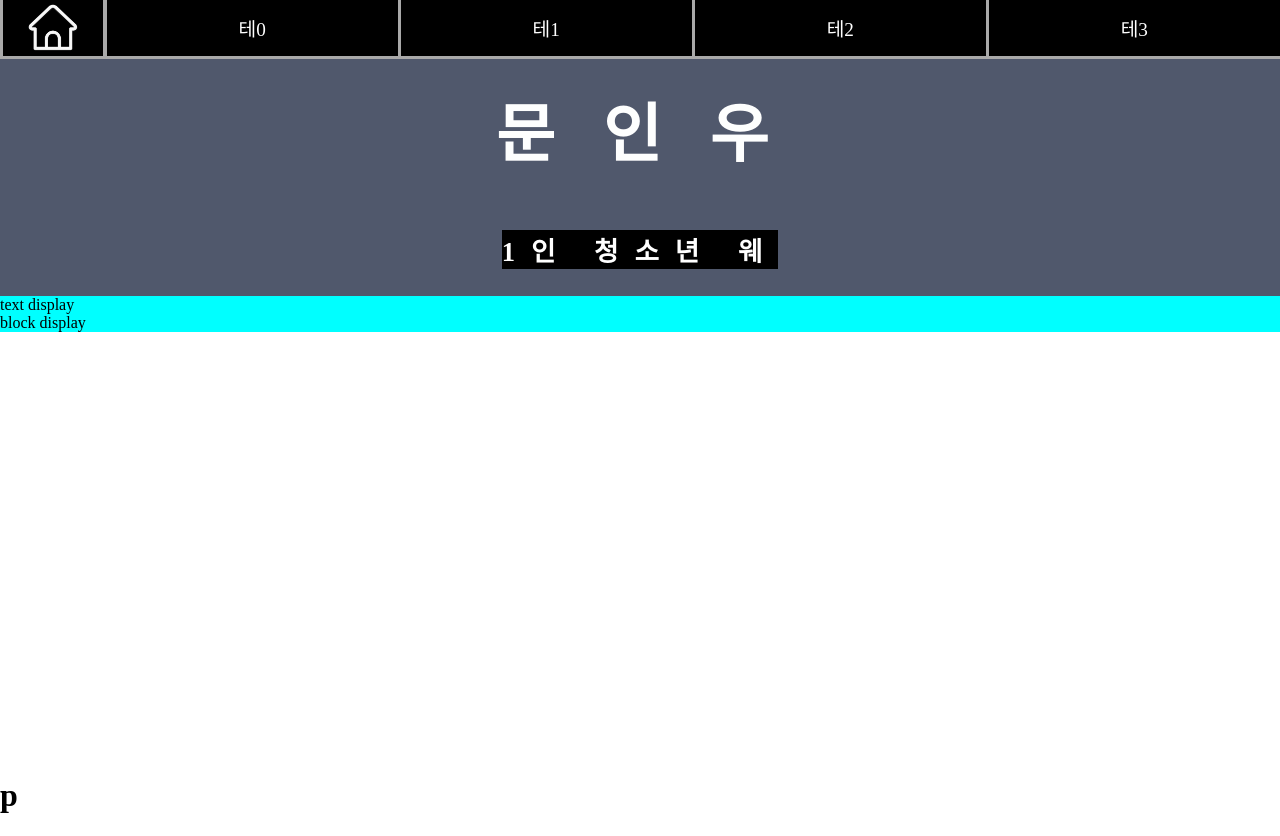
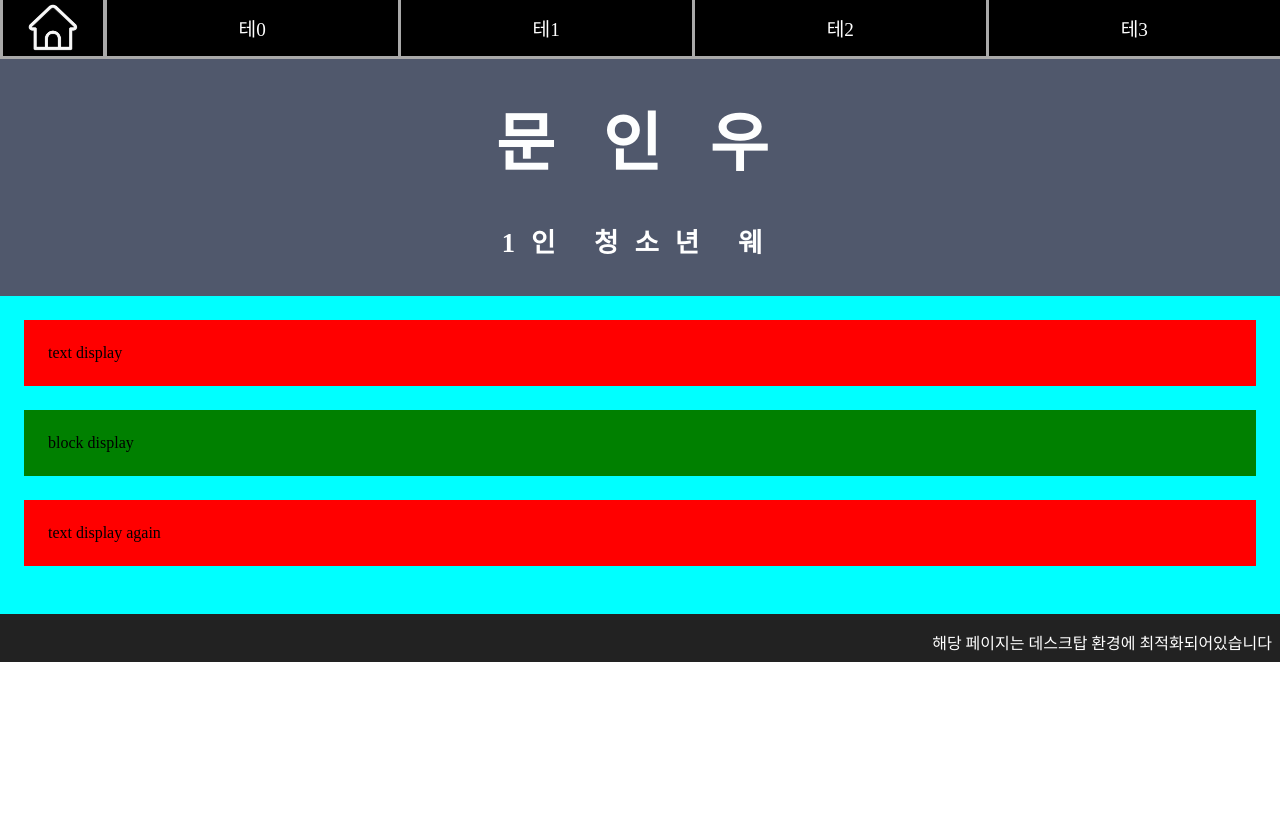
Before and after one commit to modabada/ReactWeb, a React (Create React App) app: page / in a window 1280 px wide. After the commit the page ends 800 px from the top, so only its background shows below. Built offline with nearby package versions, Linux system fonts and the light colour scheme; a web font is replaced by a local one.

Commit message:
구획 분리 패딩 적용

```diff
--- a/src/App.tsx
+++ b/src/App.tsx
@@ -1,4 +1,4 @@
-import React, { Suspense } from 'react';
+// import React, { Suspense } from 'react';
 import { BrowserRouter, Routes, Route} from 'react-router-dom';
 import './App.css';
 // const Home = React.lazy( () => import('./Home') );
@@ -24,8 +24,6 @@ function App() {
 
                 </Routes>
             </BrowserRouter>
-            <br/><br/><br/><br/><br/><br/><br/><br/><br/><br/><br/><br/><br/><br/><br/><br/><br/><br/><br/><br/><br/><br/><br/><br/><br/><br/><br/><br/><br/><br/><br/><br/><br/><br/><br/><br/><br/><br/><br/><br/><br/><br/>
-            <h1>p</h1>
         </div>
     );
 }
--- a/src/Home.css
+++ b/src/Home.css
@@ -13,7 +13,7 @@
     height: 30vh;
     display: flex;
     flex-direction: column;
-    justify-content: space-around;
+    justify-content: space-evenly;
     align-items: center;
     background-color: #50586C;
     color: white;
@@ -43,12 +43,34 @@
 
 #SubTitle {
     margin-block: 0vh;
-    background-color: black;
-    top: 0%;
 }
 
 
 .Doc {
     margin-top: 0vh;
+    margin-bottom: 0vh;
+    padding: 3vh;
     background-color: cyan;
 }
+#text {
+    background-color: red;
+    padding: 3vh;
+    margin-bottom: 3vh;
+}
+#block {
+    margin-bottom: 3vh;
+    padding: 3vh;
+    background-color: green;
+}
+
+.info {
+    padding: 3vh;
+    background-color: #222222;
+}
+.info > p {
+    margin: 1vh;
+    position: absolute;
+    right: 0vh;
+    bottom: 0vh;
+    color: white;
+}
--- a/src/Home.tsx
+++ b/src/Home.tsx
@@ -44,7 +44,7 @@ function Title() {
         return () => clearInterval(interv.current);
     }, []);
     useEffect(() => {
-        if (index > 38) {
+        if (index > word.length - 2) {
             clearInterval(interv.current);
         }
     }, [index]);
@@ -62,9 +62,14 @@ function Title() {
                 <div id="block">
                     block display
                 </div>
+                <div id="text">
+                    text display again
+                </div>
+            </div>
+            <div className="info">
+                <p>해당 페이지는 데스크탑 환경에 최적화되어있습니다</p>
             </div>
         </div>
-
     )
 }
 
```
Also changed, not shown: package.json (line endings or trailing spaces), 1 other file (tests, documents, lock files or other folders).
